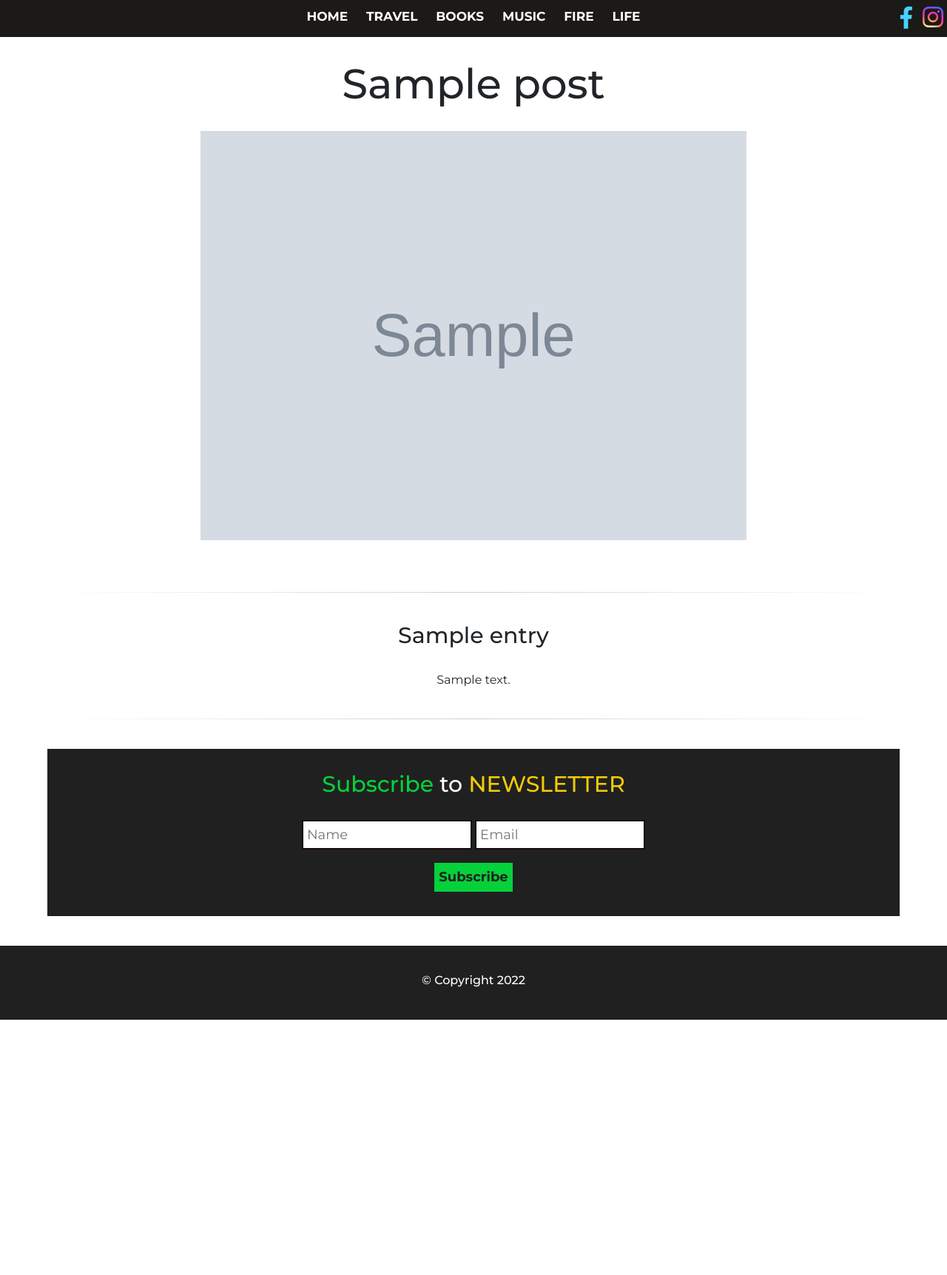
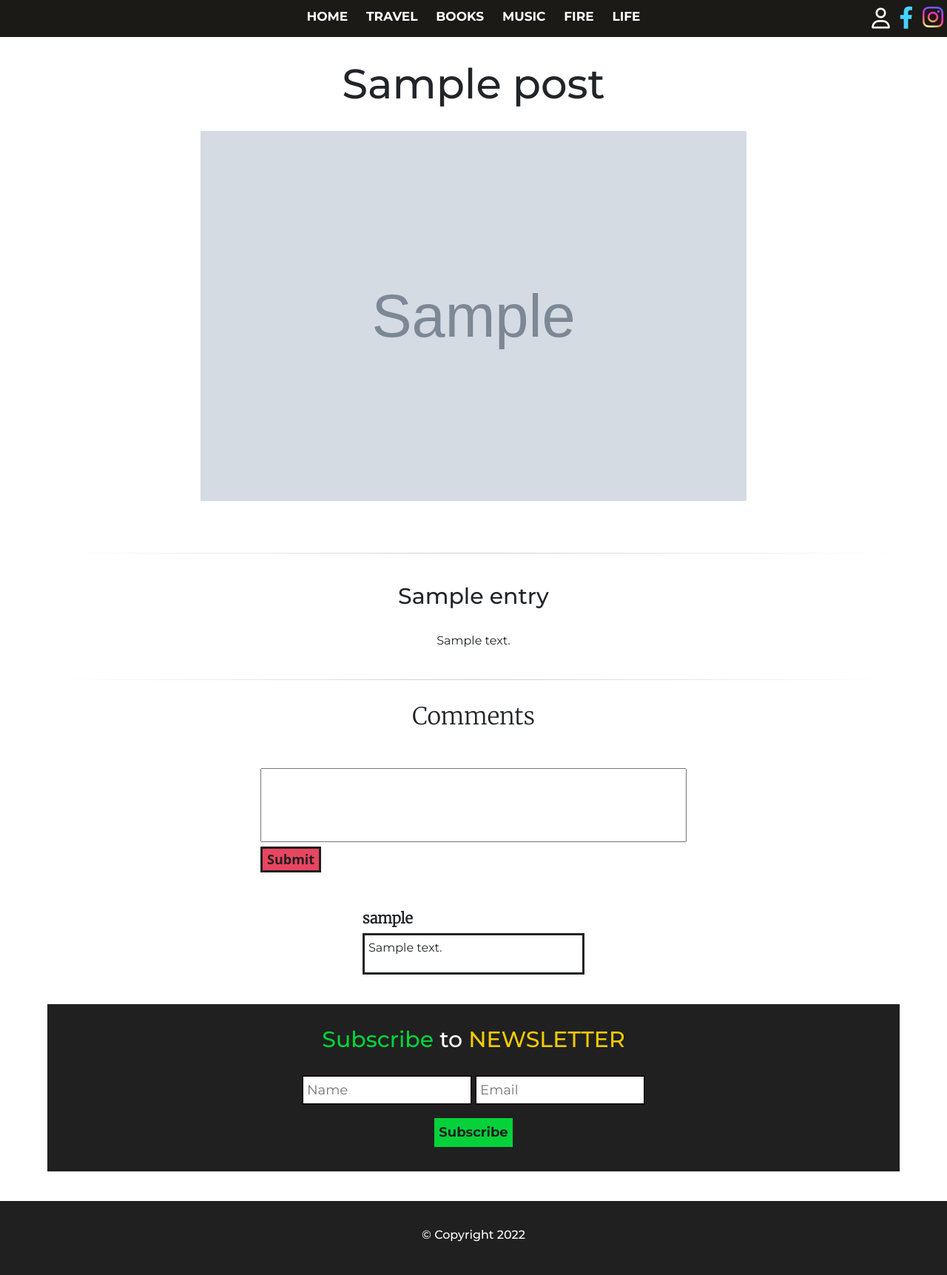
Before and after one commit to DM880/blog, a Django app: page /1/1/ in a window 1280 px wide. Shown: the whole page at 74% size. Before the commit the page ends 1378 px from the top, so only its background shows below. Run offline with Django 4.2, Linux system fonts and the light colour scheme; tables that the repository leaves empty hold one stand-in row (values such as "Sample post"); grey boxes marked "Sample" are stand-in pictures; some libraries are stand-ins or nearby versions; some web fonts are replaced.

Commit message:
comment section started

```diff
--- a/src/interfaces/appsite/static/css/base.css
+++ b/src/interfaces/appsite/static/css/base.css
@@ -82,6 +82,13 @@ hr{
 
 /* Icons */
 
+
+.fa-user{
+  color: white;
+  font-size: 28px;
+  transition: all 0.2s ease;
+}
+
 .fa-facebook-f{
   font-size: 30px;
   color: #3AB0FF;
@@ -94,6 +101,10 @@ hr{
 /* Also define standard property for compatibility */
 background-clip: text;
 -webkit-text-fill-color: transparent;
+}
+
+.fa-user:hover{
+  color: #05D23A;
 }
 
 .fa-instagram:hover{
--- a/src/interfaces/appsite/static/css/post.css
+++ b/src/interfaces/appsite/static/css/post.css
@@ -1,7 +1,3 @@
-/*body{*/
-/*    background-color: #D9F8C4;*/
-/*}*/
-
 .post-title{
     font-size: 3.5em;
     text-align: center;
@@ -21,7 +17,7 @@
 
 .post-img img{
     max-width: 80%;
-    max-height: 80%;
+    max-height: 500px;
     margin-left: 10%;
     margin-right: 10%;
 }
@@ -37,3 +33,76 @@
     font-size: 30px;
     margin-bottom: 30px;
 }
+
+
+
+/* Comments */
+
+.comment-div{
+  width: 100%;
+}
+
+.comment-title{
+  font-size: 2.5em;
+  font-family: 'Merriweather', serif;
+  text-align: center;
+  margin-top: 30px;
+  margin-bottom: 50px;
+}
+
+.comment-input{
+  width: 50%;
+  margin: auto;
+}
+
+.comment-div textarea{
+  height: 100px;
+  width: 100%;
+  resize: none;
+}
+
+.comment-div button{
+  height: 35px;
+  font-size: 18px;
+  font-weight: bold;
+  text-align: center;
+  background-color: #E94560;
+  border: solid;
+  color: #202020;
+  transition: all 0.3s ease;
+  margin-bottom: 25px;
+}
+
+.comment-div button:hover{
+  background-color: white;
+  color: #E94560;
+  border-color: #E94560;
+}
+
+.comment-wrap{
+  width: 100%;
+  margin-top: 25px;
+  margin-bottom: 25px;
+}
+
+.comment-posted{
+  width: 300px;
+  margin: auto;
+  cursor: default;
+}
+
+.user-comment{
+  border:solid;
+  min-height: 50px;
+  padding: 5px;
+  overflow-wrap: break-word;
+}
+
+.username{
+  font-family: 'Merriweather', serif;
+  font-weight: bold;
+}
+
+.comment{
+  font-family: 'Montserrat',sans-serif;
+}
--- a/src/interfaces/appsite/templates/base.html
+++ b/src/interfaces/appsite/templates/base.html
@@ -46,6 +46,7 @@
 
   <div class="nav">
     <div class="nav-socials">
+      <a title="Login" class="fa-regular fa-user"></a>
       <a class="fa-brands fa-facebook-f"></a>
       <a class="fa-brands fa-instagram"></a>
     </div>
--- a/src/interfaces/appsite/templates/post.html
+++ b/src/interfaces/appsite/templates/post.html
@@ -31,4 +31,31 @@
 
 {% endfor %}
 
+<!--Comments-->
+
+      <div class="comment-div">
+        <div class="comment-title">
+        <h2>Comments</h2>
+        </div>
+        <form name="form" method="post" action="{% url 'create_comment' section=post.category post_id=post.id %}">
+            {% csrf_token %}
+        <div class="comment-input">
+        <textarea name="comment-post" maxlength="300"></textarea>
+          <button type="submit">Submit</button>
+          </form>
+        </div>
+        </div>
+        <div class="comment-wrap">
+            {% for comment in comments %}
+        <div class="comment-posted">
+          <h5 class="username">{{ comment.user }}</h5>
+          <div class="user-comment">
+            <p class="comment">{{ comment.content }}</p>
+          </div>
+        </div>
+        {% endfor %}
+      </div>
+
+<!--/////////////-->
+
 {% endblock %}
--- a/src/interfaces/appsite/urls.py
+++ b/src/interfaces/appsite/urls.py
@@ -10,6 +10,7 @@ urlpatterns = [
     path("", views.home, name="home"),
     path("<section>/", views.blog_section, name="blog_section"),
     path("<section>/<post_id>/", views.section_post, name="section_post"),
+    path('<section>/<post_id>/create_comment/', views.create_comment, name="create_comment"),
 ]
 
 urlpatterns += static(settings.MEDIA_URL, document_root=settings.MEDIA_ROOT)
--- a/src/interfaces/appsite/views/views.py
+++ b/src/interfaces/appsite/views/views.py
@@ -36,3 +36,18 @@ def section_post(request, section, post_id):
         "post.html",
         {"post": post, "entries": entries, "images": images, "comments": comments},
     )
+
+
+def create_comment(request, section, post_id):
+
+    post = Post.objects.get(id=post_id)
+    section = post.category
+
+    if request.method == "POST":
+
+        comment_post = request.POST.get('comment-post')
+
+        Comment.objects.create(post=post, user=request.user, content=comment_post)
+
+
+    return redirect(reverse('section_post', args=(section,post_id)))
```
Lines whose indentation alone changed are shown as unchanged.
